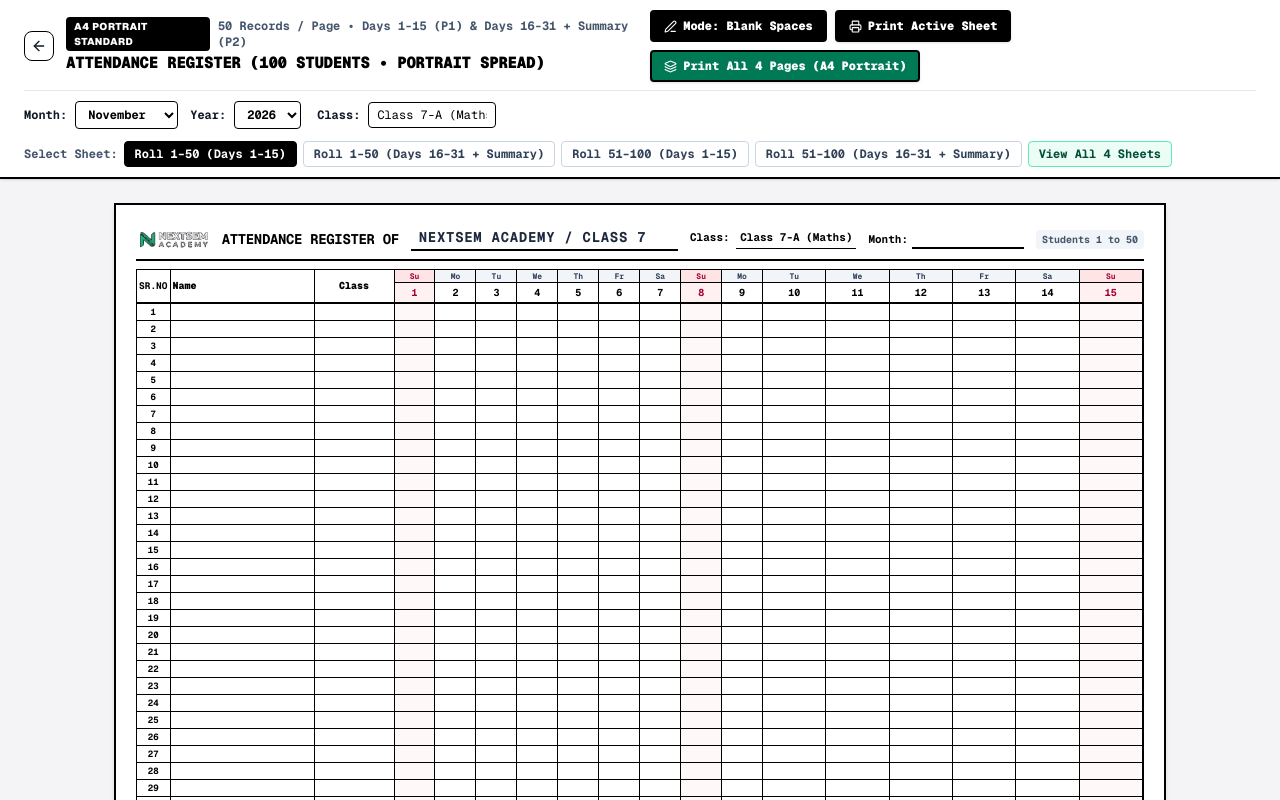
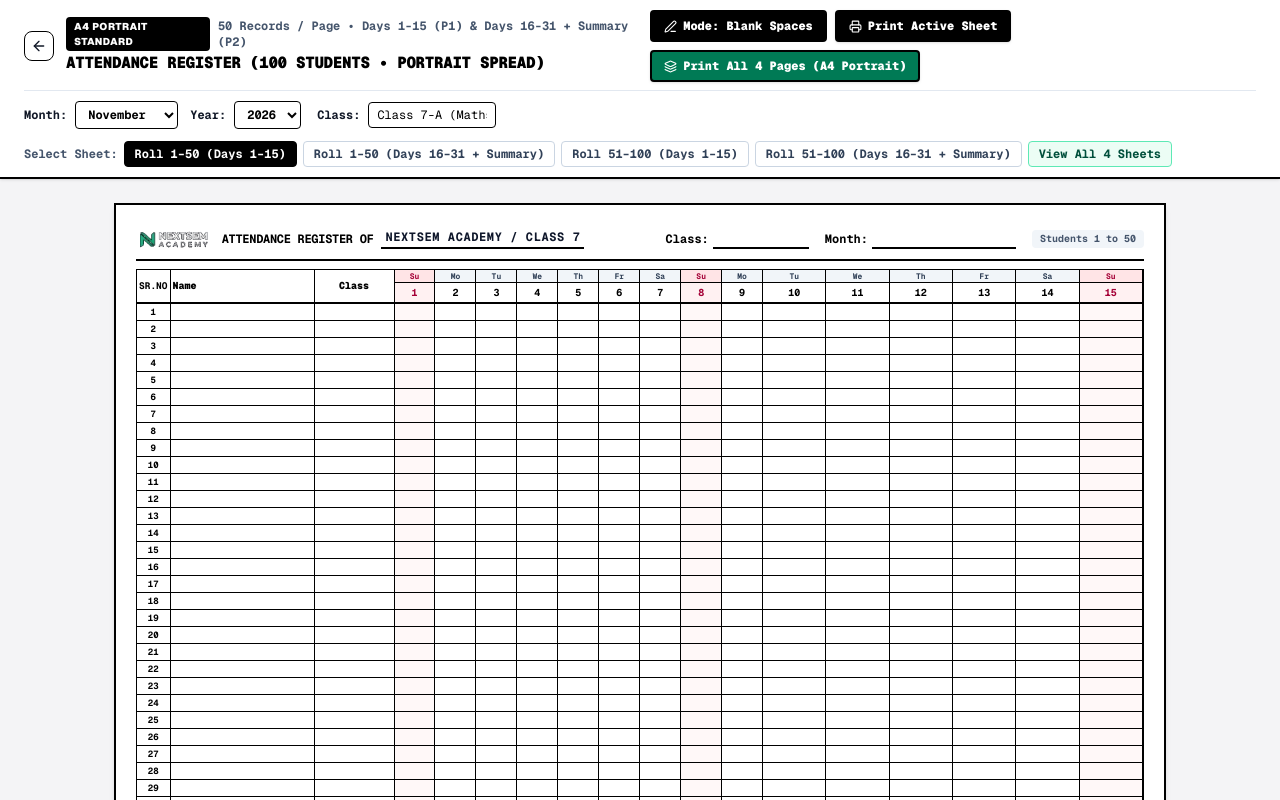
Before and after one commit to nextsemorg/NextSemWorksheet, a Next.js app: page /attendance in a window 1280 px wide. Shown: the top 800 px of the page. Built offline with nearby package versions, Linux system fonts and the light colour scheme.

Commit message:
feat: perfect attendance register header with NextSem Academy logo and underlined blank month space

```diff
--- a/src/components/AttendanceRegisterStudio.tsx
+++ b/src/components/AttendanceRegisterStudio.tsx
@@ -125,43 +125,40 @@ export default function AttendanceRegisterStudio() {
     return (
       <div key={`page-${pageNumber}`} className="a4-portrait-page bg-white border-2 border-black p-3 sm:p-5 font-mono text-black shadow-md rounded-none mb-8 page-break-after-always">
 
-        {/* Header: Attendance Register of _____________________ (with NextSem Logo and Blank Month space) */}
+        {/* Header: NextSem Academy Official Header with blank month underline */}
         <div className="mb-2 pb-1.5 border-b-2 border-black">
-          <div className="flex items-center justify-between gap-3">
+          <div className="flex items-center justify-between gap-2 sm:gap-4 text-xs font-bold font-mono">
 
-            {/* Left: NextSem Academy Official Logo */}
-            <div className="flex items-center gap-2 shrink-0">
+            {/* Left: NextSem Logo & "ATTENDANCE REGISTER OF" & institution line */}
+            <div className="flex items-center gap-2 min-w-0 flex-1">
               <img
                 src="/nextsem_logo.png"
                 alt="NextSem Academy"
-                className="h-6 sm:h-7 object-contain"
+                className="h-6 sm:h-7 w-auto object-contain shrink-0"
               />
-              <span className="text-xs sm:text-sm font-bold tracking-tight uppercase whitespace-nowrap">
-                Attendance Register of
+              <span className="tracking-tight uppercase whitespace-nowrap text-[11px] sm:text-xs">
+                ATTENDANCE REGISTER OF
+              </span>
+              <span className="border-b-2 border-black px-1 pb-0.5 tracking-wider uppercase text-[11px] sm:text-xs whitespace-nowrap text-slate-900">
+                {institutionName}
               </span>
             </div>
 
-            {/* Institution Underline */}
-            <div className="border-b-2 border-black flex-grow pb-0.5 px-2 font-bold text-xs sm:text-sm uppercase tracking-wider text-slate-800 truncate">
-              {institutionName}
-            </div>
-
-            {/* Right: Class, Blank Space for Month, Batch Badge */}
-            <div className="flex items-center gap-3 text-[11px] font-bold shrink-0">
-              <div>
-                <span>Class: </span>
-                <span className="border-b border-black inline-block min-w-16 px-1 pb-0.5 text-center">
-                  {classNameInput || ""}
-                </span>
-              </div>
-              <div className="flex items-center gap-1">
-                <span>Month: </span>
-                {/* Clean blank line for handwritten month / year */}
-                <span className="border-b-2 border-black inline-block w-24 sm:w-28 pb-0.5">
+            {/* Right: Class: ____  Month: _____ [Batch Badge] */}
+            <div className="flex items-center gap-3 sm:gap-4 text-[11px] sm:text-xs shrink-0">
+              <div className="flex items-center gap-1 whitespace-nowrap">
+                <span>Class:</span>
+                <span className="border-b-2 border-black inline-block w-20 sm:w-24 pb-0.5 text-center">
                   &nbsp;
                 </span>
               </div>
-              <div className="text-slate-600 bg-slate-100 px-1.5 py-0.5 rounded text-[10px]">
+              <div className="flex items-center gap-1 whitespace-nowrap">
+                <span>Month:</span>
+                <span className="border-b-2 border-black inline-block w-28 sm:w-36 pb-0.5 text-center">
+                  &nbsp;
+                </span>
+              </div>
+              <div className="text-slate-600 bg-slate-100 px-2 py-0.5 rounded text-[10px] whitespace-nowrap hidden sm:inline-block">
                 {batchTitle}
               </div>
             </div>
```
Also changed, not shown: public/current_header_check.png (added), 1 other file (tests, documents, lock files or other folders).
